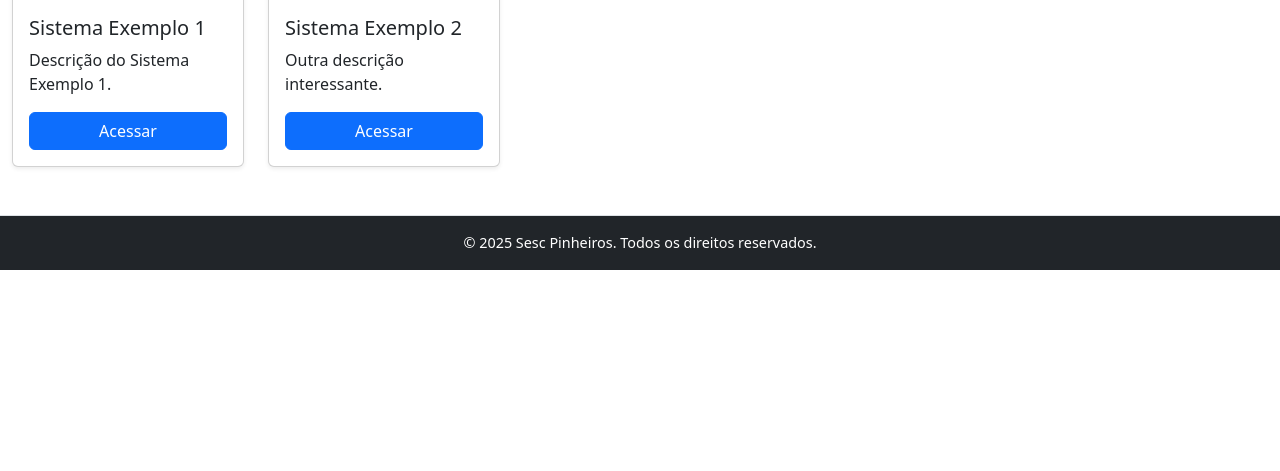
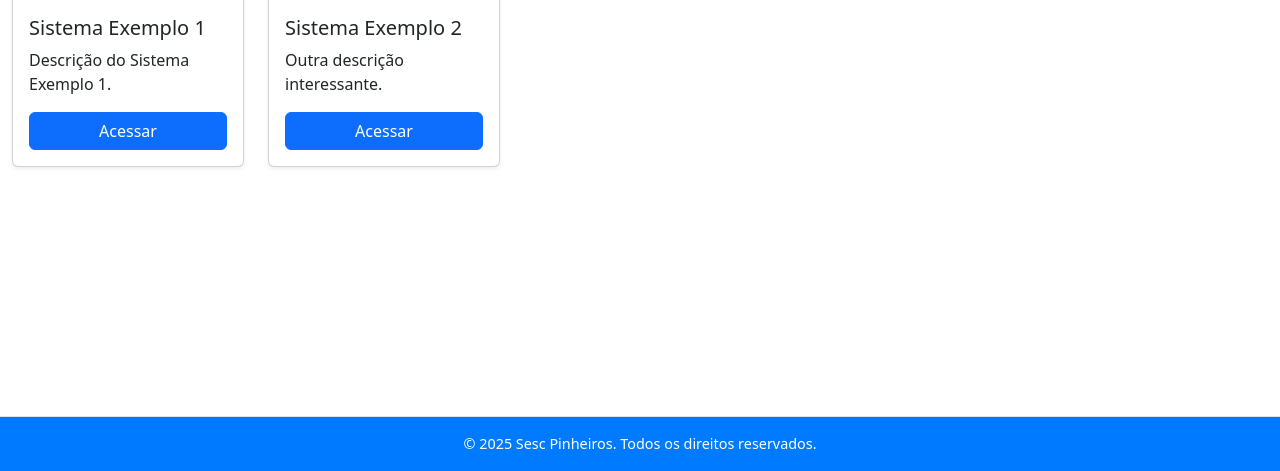
Before and after one commit to AndreyLee/Appcore, a PHP site: page / in a window 1280 px wide. Shown: the part 329-800 px from the top of the page. Run offline with PHP 8.4, Linux system fonts and the light colour scheme; data comes from the database, SQL or seed files in the repository; some libraries are stand-ins or nearby versions.

Commit message:
fix: Remove a classe bg-dark para aplicar a cor de fundo customizada
Este commit remove a classe `bg-dark` do Bootstrap de todos os rodapés da aplicação. Isso permite que o estilo CSS customizado `background-color: #007bff;` seja aplicado corretamente, conforme solicitado.

```diff
--- a/app/admin/alterar_senha.php
+++ b/app/admin/alterar_senha.php
@@ -172,7 +172,7 @@ if ($_SERVER['REQUEST_METHOD'] === 'POST') {
         </div>
     </main>
 
-    <footer class="bg-dark text-white text-center p-3 mt-4">
+    <footer class="text-white text-center p-3 fixed-bottom">
         <p class="mb-0">&copy; <?php echo date("Y"); ?> Sesc Pinheiros. Painel Administrativo.</p>
     </footer>
 
--- a/app/admin/configuracoes.php
+++ b/app/admin/configuracoes.php
@@ -182,7 +182,7 @@ if ($_SERVER['REQUEST_METHOD'] === 'POST' && isset($_POST['action'])) {
         </div>
     </main>
 
-    <footer class="bg-dark text-white text-center p-3 mt-4 fixed-bottom">
+    <footer class="text-white text-center p-3 fixed-bottom">
         <p class="mb-0">&copy; <?php echo date("Y"); ?> Sesc Pinheiros. Painel Administrativo.</p>
     </footer>
 
--- a/app/admin/gerenciar_sistema.php
+++ b/app/admin/gerenciar_sistema.php
@@ -228,7 +228,7 @@ if ($_SERVER['REQUEST_METHOD'] === 'POST') {
         </form>
     </main>
 
-    <footer class="bg-dark text-white text-center p-3 mt-4">
+    <footer class="text-white text-center p-3 fixed-bottom">
         <p class="mb-0">&copy; <?php echo date("Y"); ?> Sesc Pinheiros. Painel Administrativo.</p>
     </footer>
 
--- a/app/admin/gerenciar_usuarios.php
+++ b/app/admin/gerenciar_usuarios.php
@@ -292,7 +292,7 @@ if (isset($_GET['status'])) {
         </div>
     </main>
 
-    <footer class="bg-dark text-white text-center p-3 mt-4">
+    <footer class="text-white text-center p-3 fixed-bottom">
         <p class="mb-0">&copy; <?php echo date("Y"); ?> Sesc Pinheiros. Painel Administrativo.</p>
     </footer>
 
--- a/app/admin/index.php
+++ b/app/admin/index.php
@@ -178,7 +178,7 @@ if (isset($_GET['status'])) {
         </div>
     </main>
 
-    <footer class="bg-dark text-white text-center p-3 mt-4">
+    <footer class="text-white text-center p-3 fixed-bottom">
         <p class="mb-0">&copy; <?php echo date("Y"); ?> Sesc Pinheiros. Painel Administrativo.</p>
     </footer>
 
--- a/app/index.php
+++ b/app/index.php
@@ -75,7 +75,7 @@ try {
         </div>
     </main>
 
-    <footer class="bg-dark text-white text-center p-3 mt-4">
+    <footer class="text-white text-center p-3 fixed-bottom">
         <p class="mb-0">&copy; <?php echo date("Y"); ?> Sesc Pinheiros. Todos os direitos reservados.</p>
     </footer>
 
```
